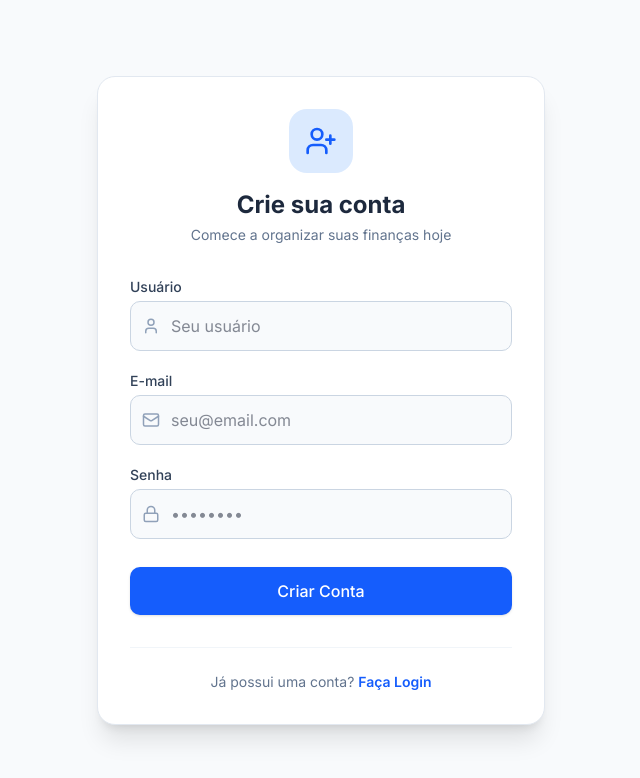
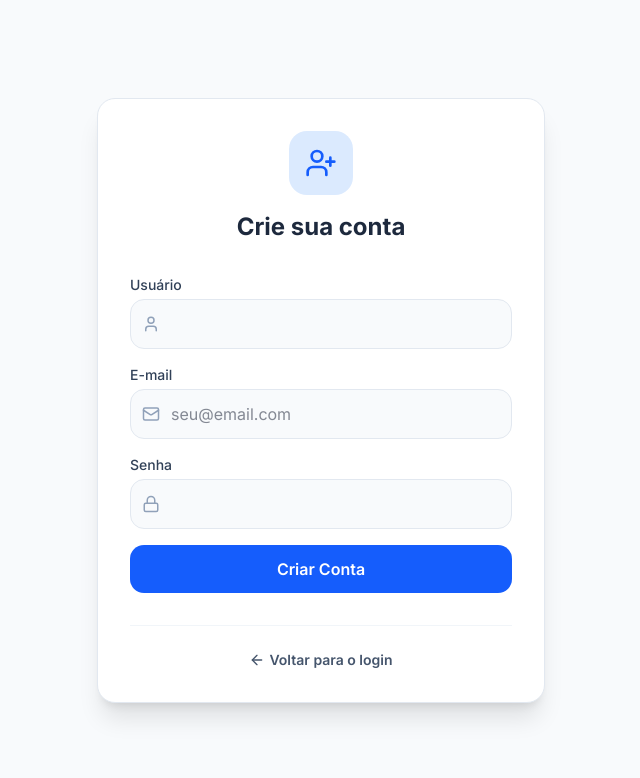
Before and after one commit to VictorrMendes/Frontend_Finances, a Next.js app: page /login in a window 1280 px wide. Both pictures are taken after a click on the button "Cadastre-se". Shown: the top 778 px of the page, without its empty margins (431-1071 px from the left). Built offline with nearby package versions, Linux system fonts and the light colour scheme; no server answers.

Commit message:
feat: implementado melhorias designe

```diff
--- a/src/app/login/page.tsx
+++ b/src/app/login/page.tsx
@@ -2,13 +2,16 @@
 
 import { useState } from "react";
 import { useRouter } from "next/navigation";
-import { Lock, User, UserPlus, Mail } from "lucide-react";
+import { Lock, User, UserPlus, Mail, KeyRound, ArrowLeft } from "lucide-react";
+
+type ViewState = "login" | "register" | "forgot_password";
 
 export default function LoginPage() {
-  const [isLogin, setIsLogin] = useState(true);
+  const [view, setView] = useState<ViewState>("login");
   const [username, setUsername] = useState("");
-  const [email, setEmail] = useState(""); // Novo estado para o e-mail
+  const [email, setEmail] = useState("");
   const [password, setPassword] = useState("");
+
   const [erro, setErro] = useState("");
   const [sucesso, setSucesso] = useState("");
   const [loading, setLoading] = useState(false);
@@ -16,13 +19,11 @@ export default function LoginPage() {
   const router = useRouter();
   const API_URL = process.env.NEXT_PUBLIC_API_URL || "https://victorrmendes.pythonanywhere.com";
 
-  const toggleMode = () => {
-    setIsLogin(!isLogin);
+  const changeView = (newView: ViewState) => {
+    setView(newView);
     setErro("");
     setSucesso("");
     setPassword("");
-    // Limpa o e-mail ao voltar pro login
-    if (!isLogin) setEmail("");
   };
 
   const handleSubmit = async (e: React.FormEvent) => {
@@ -32,46 +33,55 @@ export default function LoginPage() {
     setSucesso("");
 
     try {
-      if (isLogin) {
-        // --- LOGIN COM COOKIES ---
+      if (view === "login") {
         const resposta = await fetch(`${API_URL}/api/token/`, {
           method: "POST",
           headers: { "Content-Type": "application/json" },
           body: JSON.stringify({ username, password }),
-          credentials: "include", // ESSENCIAL para receber o cookie
+          credentials: "include",
         });
 
         if (resposta.ok) {
-          // Os tokens agora estão protegidos no navegador (HttpOnly)
           localStorage.setItem("username", username);
           localStorage.setItem("is_logged", "true");
-
-          // Limpa lixo de versões antigas do localStorage
-          localStorage.removeItem("access_token");
-          localStorage.removeItem("refresh_token");
-
           router.push("/");
         } else {
           setErro("Usuário ou senha incorretos.");
         }
-      } else {
-        // --- CADASTRO (Agora enviando o e-mail) ---
+      }
+
+      else if (view === "register") {
         const resposta = await fetch(`${API_URL}/api/usuarios/registrar/`, {
           method: "POST",
           headers: { "Content-Type": "application/json" },
-          body: JSON.stringify({ username, email, password }), // E-mail incluído no payload
+          body: JSON.stringify({ username, email, password }),
         });
 
         if (resposta.ok) {
           setSucesso("Conta criada com sucesso! Faça login.");
-          setIsLogin(true);
-          setPassword("");
-          setEmail("");
+          changeView("login");
         } else {
           const dadosErro = await resposta.json();
-          setErro(dadosErro.username ? dadosErro.username[0] : "Erro ao criar conta. Verifique os dados.");
+          setErro(dadosErro.username ? dadosErro.username[0] : "Erro ao criar conta.");
         }
       }
+
+      else if (view === "forgot_password") {
+        // Chamada para a nova rota do Django
+        const resposta = await fetch(`${API_URL}/api/usuarios/recuperar-senha/`, {
+          method: "POST",
+          headers: { "Content-Type": "application/json" },
+          body: JSON.stringify({ email }),
+        });
+
+        if (resposta.ok) {
+          setSucesso("Se o e-mail estiver correto, você receberá um link em instantes.");
+          setTimeout(() => changeView("login"), 4000);
+        } else {
+          setErro("Ocorreu um erro ao processar sua solicitação.");
+        }
+      }
+
     } catch (error) {
       setErro("Erro de conexão com o servidor.");
     } finally {
@@ -81,23 +91,26 @@ export default function LoginPage() {
 
   return (
     <div className="min-h-screen flex items-center justify-center bg-slate-50 p-4">
-      <div className="bg-white w-full max-w-md p-8 rounded-2xl border border-slate-200 shadow-xl transition-all">
+      <div className="bg-white w-full max-w-md p-8 rounded-2xl border border-slate-200 shadow-xl">
+
         <div className="text-center mb-8">
           <div className="w-16 h-16 bg-blue-100 text-blue-600 rounded-2xl flex items-center justify-center mx-auto mb-4">
-            {isLogin ? <Lock size={32} /> : <UserPlus size={32} />}
+            {view === "login" && <Lock size={32} />}
+            {view === "register" && <UserPlus size={32} />}
+            {view === "forgot_password" && <KeyRound size={32} />}
           </div>
           <h1 className="text-2xl font-bold text-slate-800">
-            {isLogin ? "Bem-vindo de volta" : "Crie sua conta"}
+            {view === "login" && "Bem-vindo de volta"}
+            {view === "register" && "Crie sua conta"}
+            {view === "forgot_password" && "Recuperar Senha"}
           </h1>
-          <p className="text-sm text-slate-500 mt-1">
-            {isLogin ? "Acesse seu painel financeiro" : "Comece a organizar suas finanças hoje"}
-          </p>
         </div>
 
-        {erro && <div className="bg-red-50 text-red-600 p-3 rounded-lg text-sm mb-6 text-center border border-red-100 animate-in fade-in">{erro}</div>}
-        {sucesso && <div className="bg-emerald-50 text-emerald-600 p-3 rounded-lg text-sm mb-6 text-center border border-emerald-100 animate-in fade-in">{sucesso}</div>}
+        {erro && <div className="bg-red-50 text-red-600 p-3 rounded-xl text-sm mb-6 text-center border border-red-100">{erro}</div>}
+        {sucesso && <div className="bg-emerald-50 text-emerald-600 p-3 rounded-xl text-sm mb-6 text-center border border-emerald-100">{sucesso}</div>}
 
-        <form onSubmit={handleSubmit} className="space-y-5">
+        <form onSubmit={handleSubmit} className="space-y-4">
+          {(view === "login" || view === "register") && (
             <div>
               <label className="block text-sm font-medium text-slate-700 mb-1">Usuário</label>
               <div className="relative">
@@ -105,68 +118,72 @@ export default function LoginPage() {
                   <User size={18} />
                 </div>
                 <input
-                type="text"
-                required
-                className="w-full pl-10 p-3 border border-slate-300 rounded-lg focus:ring-2 focus:ring-blue-500 outline-none bg-slate-50 focus:bg-white transition-colors"
-                value={username}
-                onChange={(e) => setUsername(e.target.value)}
-                placeholder="Seu usuário"
+                  type="text" required
+                  className="w-full pl-10 p-3 bg-slate-50 border border-slate-200 rounded-xl focus:ring-2 focus:ring-blue-500 outline-none"
+                  value={username} onChange={(e) => setUsername(e.target.value)}
                 />
               </div>
             </div>
+          )}
 
-          {/* NOVO CAMPO: E-MAIL (Aparece apenas se não for Login) */}
-          {!isLogin && (
-            <div className="animate-in fade-in slide-in-from-top-2">
+          {(view === "register" || view === "forgot_password") && (
+            <div>
               <label className="block text-sm font-medium text-slate-700 mb-1">E-mail</label>
               <div className="relative">
                 <div className="absolute inset-y-0 left-0 pl-3 flex items-center pointer-events-none text-slate-400">
                   <Mail size={18} />
                 </div>
                 <input
-                  type="email"
-                  required
-                  className="w-full pl-10 p-3 border border-slate-300 rounded-lg focus:ring-2 focus:ring-blue-500 outline-none bg-slate-50 focus:bg-white transition-colors"
-                  value={email}
-                  onChange={(e) => setEmail(e.target.value)}
+                  type="email" required
+                  className="w-full pl-10 p-3 bg-slate-50 border border-slate-200 rounded-xl focus:ring-2 focus:ring-blue-500 outline-none"
+                  value={email} onChange={(e) => setEmail(e.target.value)}
                   placeholder="seu@email.com"
                 />
               </div>
             </div>
           )}
 
+          {(view === "login" || view === "register") && (
             <div>
-            <label className="block text-sm font-medium text-slate-700 mb-1">Senha</label>
+              <div className="flex justify-between items-end mb-1">
+                <label className="block text-sm font-medium text-slate-700">Senha</label>
+                {view === "login" && (
+                  <button type="button" onClick={() => changeView("forgot_password")} className="text-xs text-blue-600 font-semibold hover:underline">
+                    Esqueceu a senha?
+                  </button>
+                )}
+              </div>
               <div className="relative">
                 <div className="absolute inset-y-0 left-0 pl-3 flex items-center pointer-events-none text-slate-400">
                   <Lock size={18} />
                 </div>
                 <input
-                type="password"
-                required
-                minLength={6}
-                className="w-full pl-10 p-3 border border-slate-300 rounded-lg focus:ring-2 focus:ring-blue-500 outline-none bg-slate-50 focus:bg-white transition-colors"
-                value={password}
-                onChange={(e) => setPassword(e.target.value)}
-                placeholder="••••••••"
+                  type="password" required
+                  className="w-full pl-10 p-3 bg-slate-50 border border-slate-200 rounded-xl focus:ring-2 focus:ring-blue-500 outline-none"
+                  value={password} onChange={(e) => setPassword(e.target.value)}
                 />
               </div>
             </div>
+          )}
 
           <button
-            type="submit"
-            disabled={loading}
-            className="w-full bg-blue-600 text-white p-3 rounded-lg font-medium hover:bg-blue-700 transition disabled:opacity-50 mt-2 shadow-sm"
+            type="submit" disabled={loading}
+            className="w-full bg-blue-600 text-white p-3 rounded-xl font-semibold hover:bg-blue-700 transition disabled:opacity-50"
           >
-            {loading ? "Processando..." : isLogin ? "Entrar no Sistema" : "Criar Conta"}
+            {loading ? "Processando..." : (
+              view === "login" ? "Entrar" :
+              view === "register" ? "Criar Conta" : "Enviar E-mail"
+            )}
           </button>
         </form>
 
-        <div className="mt-8 pt-6 border-t border-slate-100 text-center text-sm text-slate-500">
-          {isLogin ? (
-            <p>Não tem uma conta? <button onClick={toggleMode} className="text-blue-600 font-semibold hover:underline">Cadastre-se</button></p>
+        <div className="mt-8 pt-6 border-t border-slate-100 text-center text-sm text-slate-500 flex flex-col gap-3">
+          {view === "login" ? (
+            <p>Não tem conta? <button onClick={() => changeView("register")} className="text-blue-600 font-bold">Cadastre-se</button></p>
           ) : (
-            <p>Já possui uma conta? <button onClick={toggleMode} className="text-blue-600 font-semibold hover:underline">Faça Login</button></p>
+            <button onClick={() => changeView("login")} className="text-slate-600 font-semibold flex items-center justify-center gap-1 mx-auto">
+              <ArrowLeft size={16} /> Voltar para o login
+            </button>
           )}
         </div>
       </div>
--- /dev/null
+++ b/src/app/redefinir-senha/page.tsx
@@ -0,0 +1,130 @@
+"use client";
+
+import { useState, Suspense } from "react";
+import { useRouter, useSearchParams } from "next/navigation";
+import { Lock, CheckCircle2, AlertCircle, ShieldCheck } from "lucide-react";
+
+// Componente Interno que usa os SearchParams
+function RedefinirForm() {
+  const searchParams = useSearchParams();
+  const router = useRouter();
+
+  const uid = searchParams.get("uid");
+  const token = searchParams.get("token");
+
+  const [password, setPassword] = useState("");
+  const [confirmPassword, setConfirmPassword] = useState("");
+  const [loading, setLoading] = useState(false);
+  const [erro, setErro] = useState("");
+  const [sucesso, setSucesso] = useState("");
+
+  const API_URL = process.env.NEXT_PUBLIC_API_URL || "https://victorrmendes.pythonanywhere.com";
+
+  const handleSubmit = async (e: React.FormEvent) => {
+    e.preventDefault();
+    if (password !== confirmPassword) {
+      setErro("As senhas não coincidem.");
+      return;
+    }
+
+    setLoading(true);
+    setErro("");
+
+    try {
+      const res = await fetch(`${API_URL}/api/usuarios/redefinir-senha/`, {
+        method: "POST",
+        headers: { "Content-Type": "application/json" },
+        body: JSON.stringify({ uid, token, password }),
+      });
+
+      if (res.ok) {
+        setSucesso("Senha alterada com sucesso!");
+        setTimeout(() => router.push("/login"), 3000);
+      } else {
+        const dados = await res.json();
+        setErro(dados.erro || "Link inválido ou expirado.");
+      }
+    } catch (err) {
+      setErro("Erro ao conectar com o servidor.");
+    } finally {
+      setLoading(false);
+    }
+  };
+
+  if (sucesso) {
+    return (
+      <div className="text-center space-y-4">
+        <div className="w-16 h-16 bg-emerald-100 text-emerald-600 rounded-full flex items-center justify-center mx-auto">
+          <CheckCircle2 size={32} />
+        </div>
+        <h2 className="text-xl font-bold text-slate-800">Tudo pronto!</h2>
+        <p className="text-slate-500 text-sm">Sua senha foi redefinida. Redirecionando para o login...</p>
+      </div>
+    );
+  }
+
+  return (
+    <form onSubmit={handleSubmit} className="space-y-4">
+      <div>
+        <label className="block text-sm font-medium text-slate-700 mb-1">Nova Senha</label>
+        <div className="relative">
+          <div className="absolute inset-y-0 left-0 pl-3 flex items-center pointer-events-none text-slate-400">
+            <Lock size={18} />
+          </div>
+          <input
+            type="password" required minLength={6}
+            className="w-full pl-10 p-3 bg-slate-50 border border-slate-200 rounded-xl focus:ring-2 focus:ring-blue-500 outline-none"
+            value={password} onChange={(e) => setPassword(e.target.value)}
+            placeholder="Mínimo 6 caracteres"
+          />
+        </div>
+      </div>
+
+      <div>
+        <label className="block text-sm font-medium text-slate-700 mb-1">Confirmar Nova Senha</label>
+        <div className="relative">
+          <div className="absolute inset-y-0 left-0 pl-3 flex items-center pointer-events-none text-slate-400">
+            <ShieldCheck size={18} />
+          </div>
+          <input
+            type="password" required
+            className="w-full pl-10 p-3 bg-slate-50 border border-slate-200 rounded-xl focus:ring-2 focus:ring-blue-500 outline-none"
+            value={confirmPassword} onChange={(e) => setConfirmPassword(e.target.value)}
+            placeholder="Repita a senha"
+          />
+        </div>
+      </div>
+
+      {erro && (
+        <div className="bg-red-50 text-red-600 p-3 rounded-lg text-xs flex items-center gap-2 border border-red-100">
+          <AlertCircle size={16} /> {erro}
+        </div>
+      )}
+
+      <button
+        type="submit" disabled={loading || !uid || !token}
+        className="w-full bg-blue-600 text-white p-3 rounded-xl font-semibold hover:bg-blue-700 transition disabled:opacity-50"
+      >
+        {loading ? "Salvando..." : "Redefinir Senha"}
+      </button>
+    </form>
+  );
+}
+
+
+export default function RedefinirSenhaPage() {
+  return (
+    <div className="min-h-screen flex items-center justify-center bg-slate-50 p-4">
+      <div className="bg-white w-full max-w-md p-8 rounded-2xl border border-slate-200 shadow-xl">
+        <div className="text-center mb-8">
+          <h1 className="text-2xl font-bold text-slate-800">Nova Senha</h1>
+          <p className="text-sm text-slate-500 mt-1">Crie uma senha forte e segura.</p>
+        </div>
+
+        <Suspense fallback={<div className="text-center text-slate-500">Carregando formulário...</div>}>
+          <RedefinirForm />
+        </Suspense>
+      </div>
+    </div>
+  );
+}
```
Lines whose indentation alone changed are shown as unchanged.
